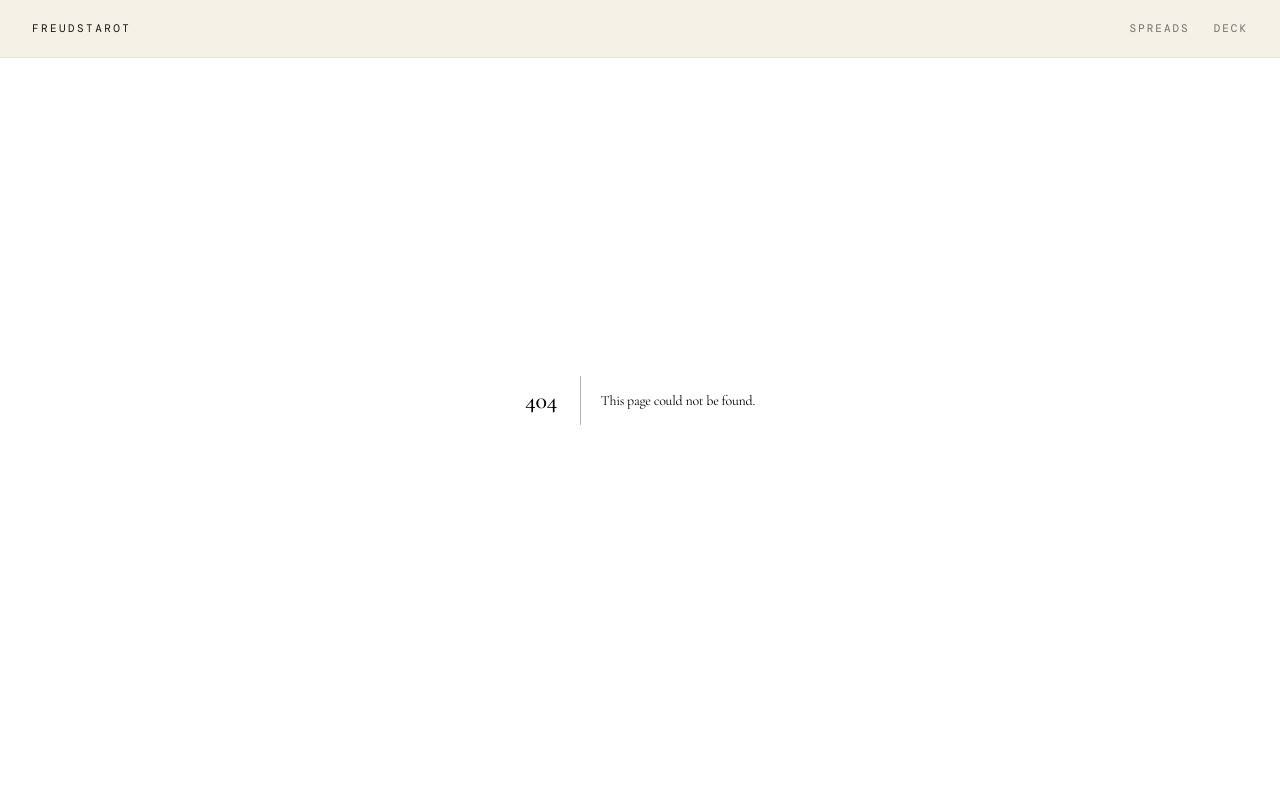
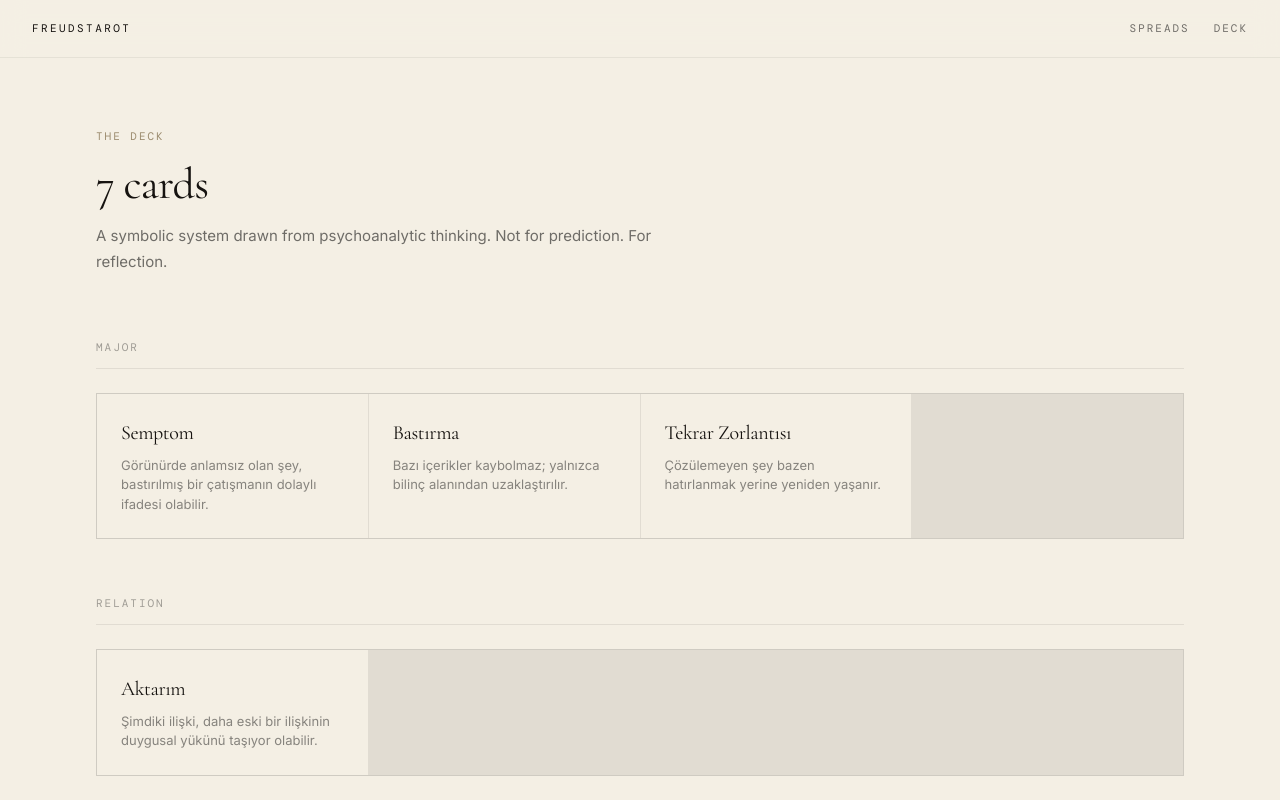
Before and after one commit to selaleakirmak-cmyk/freuds, a Next.js app: page /deck in a window 1280 px wide. Before the commit this address had no page. Shown: the top 800 px of the page. Built offline with nearby package versions, Linux system fonts and the light colour scheme; a web font is replaced by a local one.

Commit message:
Add deck page

```diff
--- /dev/null
+++ b/app/deck/page.tsx
@@ -0,0 +1,29 @@
+import Link from "next/link";
+import { cards } from "@/lib/data/cards";
+
+export default function DeckPage() {
+  const categories = Array.from(new Set(cards.map((c) => c.category)));
+
+  return (
+    <div className="mx-auto max-w-6xl px-6 pt-32 pb-20 md:px-8">
+      <div className="mb-16">
+        <p className="font-mono text-[11px] uppercase tracking-[0.18em] text-[#9B8B6E]">The Deck</p>
+        <h1 className="mt-4 font-serif text-[44px] leading-[1.05] text-[#161310]">{cards.length} cards</h1>
+        <p className="mt-4 max-w-xl text-[15px] leading-[1.75] text-black/55">A symbolic system drawn from psychoanalytic thinking. Not for prediction. For reflection.</p>
+      </div>
+      {categories.map((category) => (
+        <div key={category} className="mb-14">
+          <p className="mb-6 border-b border-black/8 pb-3 font-mono text-[11px] uppercase tracking-[0.18em] text-black/35">{category}</p>
+          <div className="grid grid-cols-2 gap-px border border-black/8 bg-black/8 sm:grid-cols-3 md:grid-cols-4">
+            {cards.filter((card) => card.category === category).map((card) => (
+              <Link key={card.id} href={'/deck/' + card.slug} className="group bg-[#F4EFE4] p-6 transition-colors duration-300 hover:bg-[#161310]">
+                <h3 className="font-serif text-[20px] text-[#161310] group-hover:text-[#F4EFE4]">{card.title}</h3>
+                <p className="mt-2 text-[13px] text-black/45 group-hover:text-[#F4EFE4]/60">{card.summary}</p>
+              </Link>
+            ))}
+          </div>
+        </div>
+      ))}
+    </div>
+  );
+}
```
